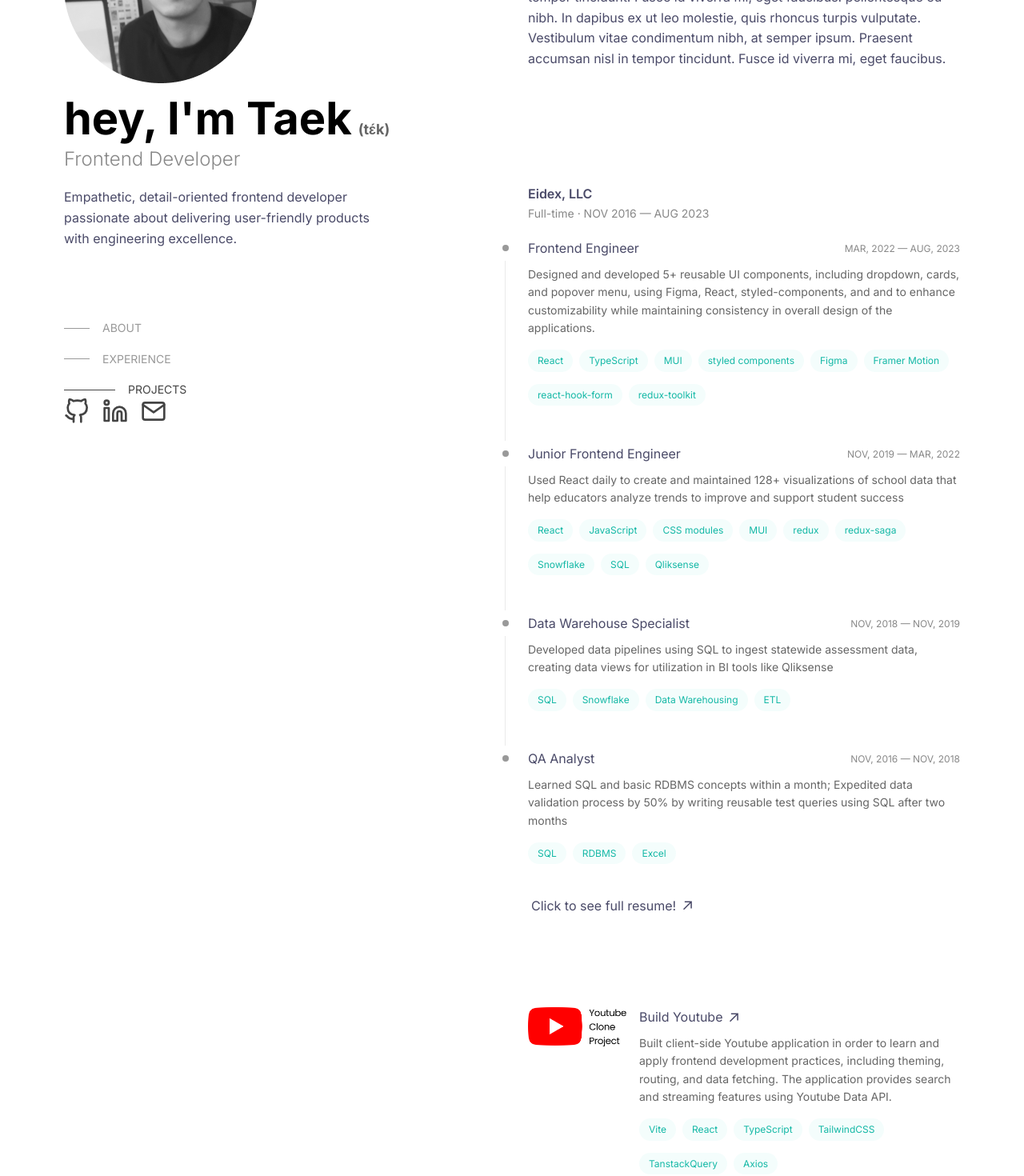
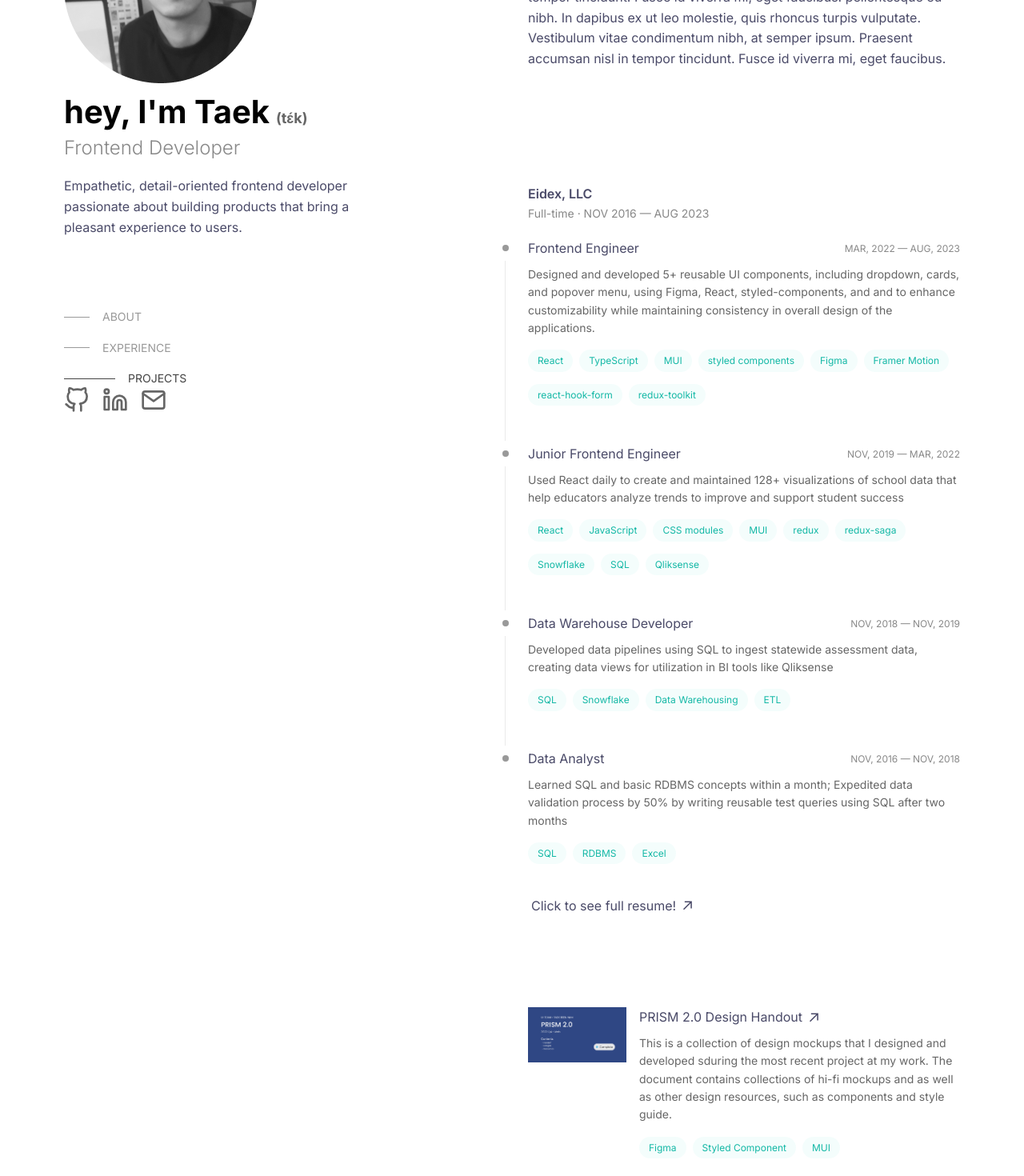
Before and after one commit to tnamdevnote/tnam.dev, a Next.js app: page / in a window 1280 px wide. Shown: the part 240-1710 px from the top of the page at 80% size. Built offline with nearby package versions, Linux system fonts and the light colour scheme.

Commit message:
chore: add new project

```diff
--- a/app/page.tsx
+++ b/app/page.tsx
@@ -28,7 +28,7 @@
                   alt="profile photo"
                 />
               </div>
-              <h1 className="mb-1 text-h2 lg:text-h1">
+              <h1 className="mb-1 text-h2 lg:text-h2">
                 <a href="/">
                   hey, I'm Taek
                   <span className="ml-2 text-lg text-accent-5">{"(tɛ́k)"}</span>
@@ -39,7 +39,7 @@
               </h3>
               <p className="mt-4 text-body text-accent-4 lg:max-w-sm">
                 Empathetic, detail-oriented frontend developer passionate about
-                delivering user-friendly products with engineering excellence.
+                building products that bring a pleasant experience to users.
               </p>
               <div className="mt-4 flex gap-4 lg:hidden">
                 {CONTACTS.map((contact) => (
@@ -67,7 +67,7 @@
                     href={contact.url}
                     aria-label={contact.name}
                     target="_blank"
-                    className="group rounded-lg text-accent-6 transition-all group-hover:text-accent-8"
+                    className="group rounded-lg text-accent-5 transition-all group-hover:text-accent-8"
                   >
                     <Icon
                       name={contact.name}
--- a/config.ts
+++ b/config.ts
@@ -1,7 +1,3 @@
-import GithubIcon from "./app/components/icon/githubIcon";
-import LinkedInIcon from "./app/components/icon/linkedinIcon";
-import MailIcon from "./app/components/icon/mailIcon";
-
 export const TOC_LIST = [
   {
     name: "ABOUT",
@@ -50,13 +46,13 @@
     ],
   },
   {
-    title: "Data Warehouse Specialist",
+    title: "Data Warehouse Developer",
     date: "NOV, 2018 — NOV, 2019",
     description: `Developed data pipelines using SQL to ingest statewide assessment data, creating data views for utilization in BI tools like Qliksense`,
     techStack: ["SQL", "Snowflake", "Data Warehousing", "ETL"],
   },
   {
-    title: "QA Analyst",
+    title: "Data Analyst",
     date: "NOV, 2016 — NOV, 2018",
     description: `Learned SQL and basic RDBMS concepts within a month; Expedited data validation process by 50% by writing reusable test queries using SQL after two months`,
     techStack: ["SQL", "RDBMS", "Excel"],
@@ -64,6 +60,14 @@
 ];
 
 export const PROJECTS = [
+  {
+    name: "PRISM 2.0 Design Handout",
+    description: `This is a collection of design mockups that I designed and developed sduring the most recent project at my work.
+    The document contains collections of hi-fi mockups and as well as other design resources, such as components and style guide.`,
+    techStack: ["Figma", "Styled Component", "MUI"],
+    url: "https://drive.google.com/file/d/1ie0TmU0l7xZgQHco36pcX8u9EniGs551/view?usp=sharing",
+    imgUrl: "/prism-2.png",
+  },
   {
     name: "Build Youtube",
     description: `Built client-side Youtube application in order to learn and apply frontend development practices, including theming,
```
Also changed, not shown: public/prism-2.png (added).
